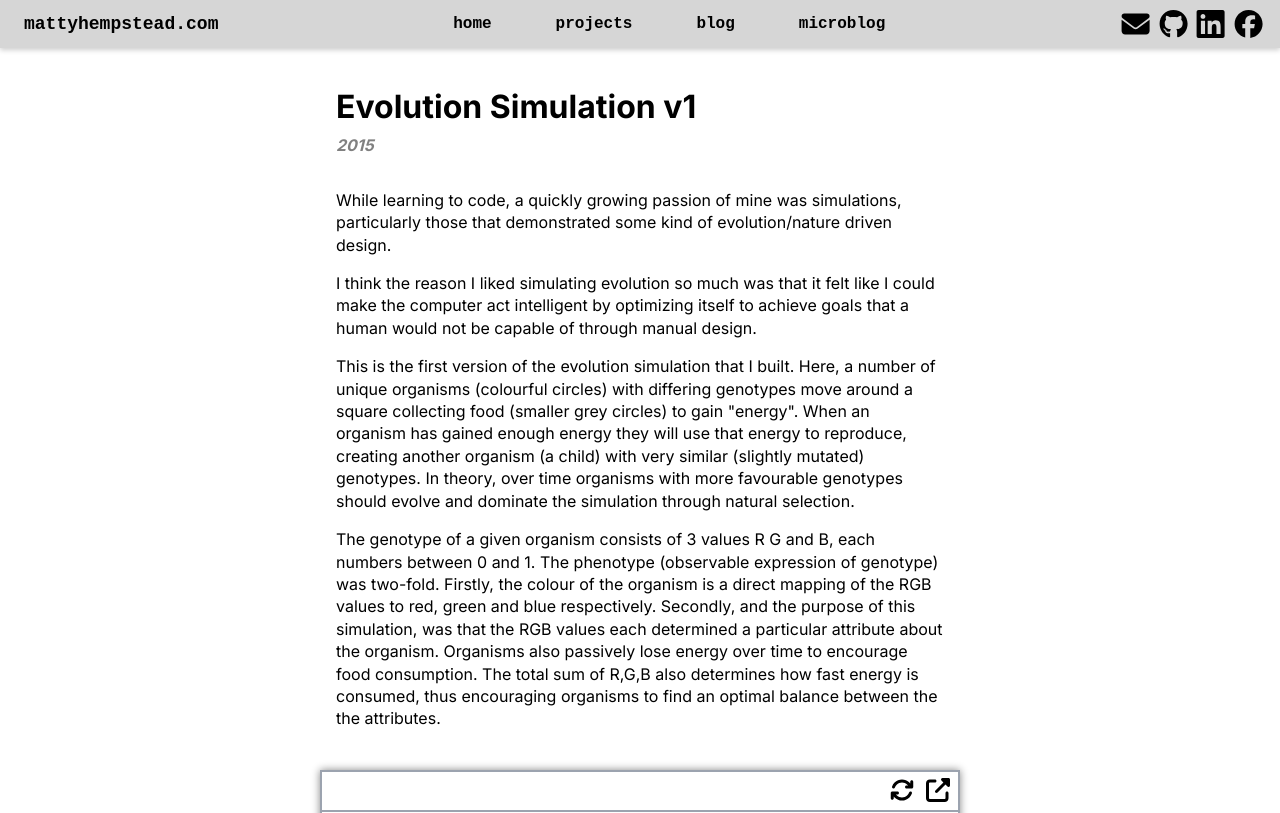
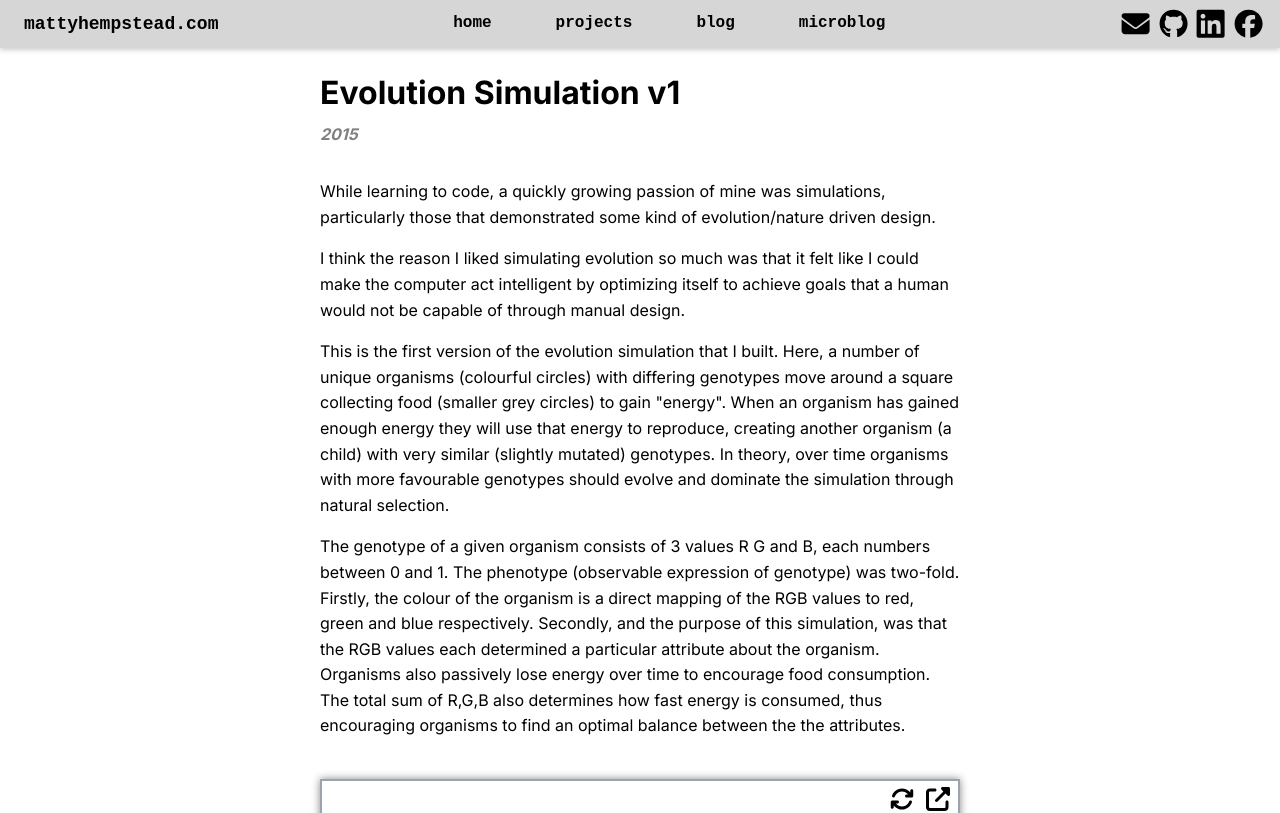
Before and after one commit to mattyhempstead/website, a Next.js app: page /projects/ev1 in a window 1280 px wide. Shown: the top 813 px of the page. Built offline with nearby package versions, Linux system fonts and the light colour scheme.

Commit message:
Minor improvement to css

```diff
--- a/app/globals.css
+++ b/app/globals.css
@@ -26,6 +26,9 @@ body {
     rgb(var(--background-start-rgb));
 } */
 
+body {
+    line-height: 1.6rem;
+}
 
 h1 {
     font-size: 2rem;
--- a/app/layout.tsx
+++ b/app/layout.tsx
@@ -27,8 +27,10 @@ export default function RootLayout({
             <body className={inter.className}>
                 <Header />
 
-                <div className='max-w-[40rem] mx-auto pt-8 pb-16'>
-                    {children}
+                <div className='px-4 pt-8 pb-16'>
+                    <div className='max-w-[40rem] mx-auto'>
+                        {children}
+                    </div>
                 </div>
             </body>
         </html>
--- a/app/projects/ProjectsList.tsx
+++ b/app/projects/ProjectsList.tsx
@@ -4,9 +4,7 @@ import styles from './index.module.css';
 
 import { PROJECTS_LIST } from './projectsList';
 
-import type { Metadata } from 'next';
 import React, { useState, useEffect } from 'react';
-import Link from 'next/link';
 import Image from 'next/image';
 
 
@@ -35,8 +33,8 @@ const ProjectCard = ({ link, image, title, desc, date, builtWith }: ProjectCardP
                         <h3 className='text-2xl font-semibold'>{title}</h3>
                         <p className='pr-2 mt-0 italic text-gray-500'>{date}</p>
                     </div>
-                    <p className='mt-0 font-normal'>{desc}</p>
-                    <p className='mt-2 mb-0 font-bold text-green-800'>{builtWith}</p>
+                    <p className='mt-0 mb-2 font-normal'>{desc}</p>
+                    <p className='mt-0 mb-0 font-bold text-green-800'>{builtWith}</p>
                 </div>
             </div>
         </a>
--- a/components/projects/ProjectPage.module.css
+++ b/components/projects/ProjectPage.module.css
@@ -1,8 +1,5 @@
 
 .content {
-    padding: 1rem;
-
-    line-height: 1.4rem;
 }
 
 .content h1, .content h2, .content h3, .content h4, .content p, .content ul {
```
